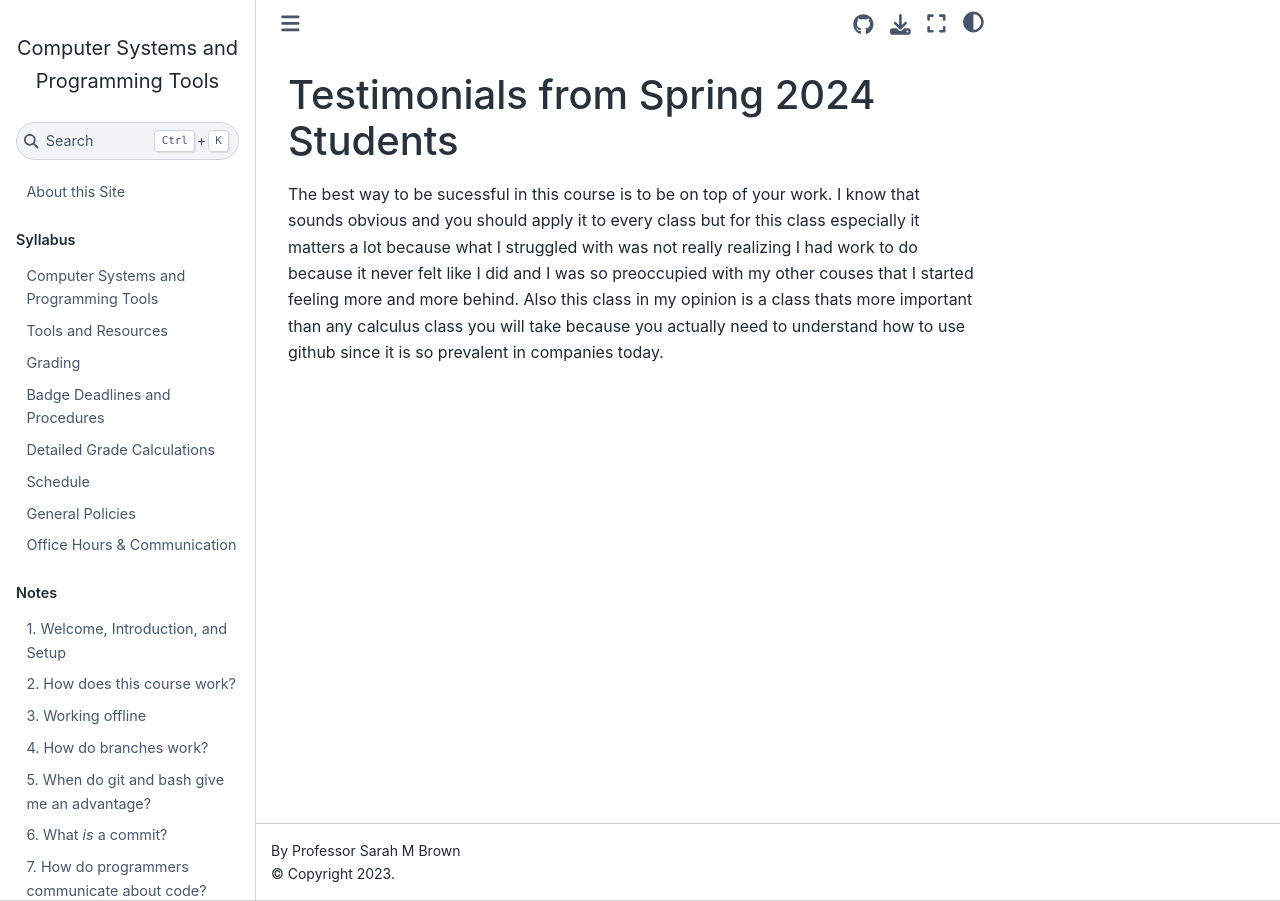
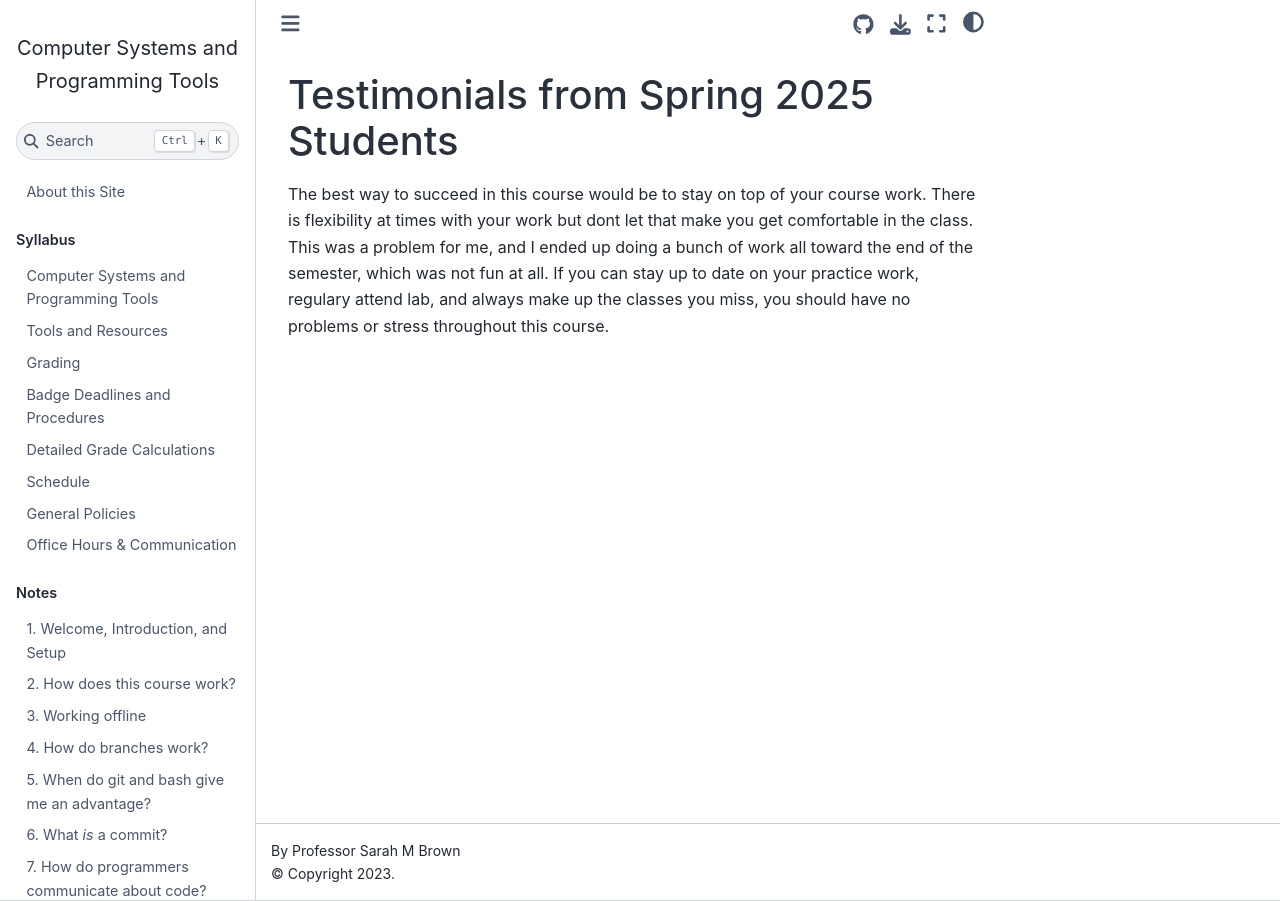
Before and after one commit to compsys-progtools/spring2024, a Jupyter Book: the page built from resources/testimonials.md, in a window 1280 px wide. Built offline with Jupyter Book 1.0.4 settings and Sphinx 7.4.7 and the Sphinx Book theme 1.1.4, drawn with Linux system fonts in a browser that asks for light colours; pages that are not in the unit, such as notebooks, are missing from menus.

Commit message:
Update testimonials.md

```diff
--- a/resources/testimonials.md
+++ b/resources/testimonials.md
@@ -1,4 +1,3 @@
-# Testimonials from Spring 2024 Students
+# Testimonials from Spring 2025 Students
 
-The best way to be sucessful in this course is to be on top of your work. I know that sounds obvious and you should apply it to every class but for this class especially it matters a lot because what I struggled with was not really realizing I had work to do because it never felt like I did and I was so preoccupied with my other couses that I started feeling more and more behind.
-Also this class in my opinion is a class thats more important than any calculus class you will take because you actually need to understand how to use github since it is so prevalent in companies today.
+The best way to succeed in this course would be to stay on top of your course work. There is flexibility at times with your work but dont let that make you get comfortable in the class. This was a problem for me, and I ended up doing a bunch of work all toward the end of the semester, which was not fun at all. If you can stay up to date on your practice work, regulary attend lab, and always make up the classes you miss, you should have no problems or stress throughout this course.
```
